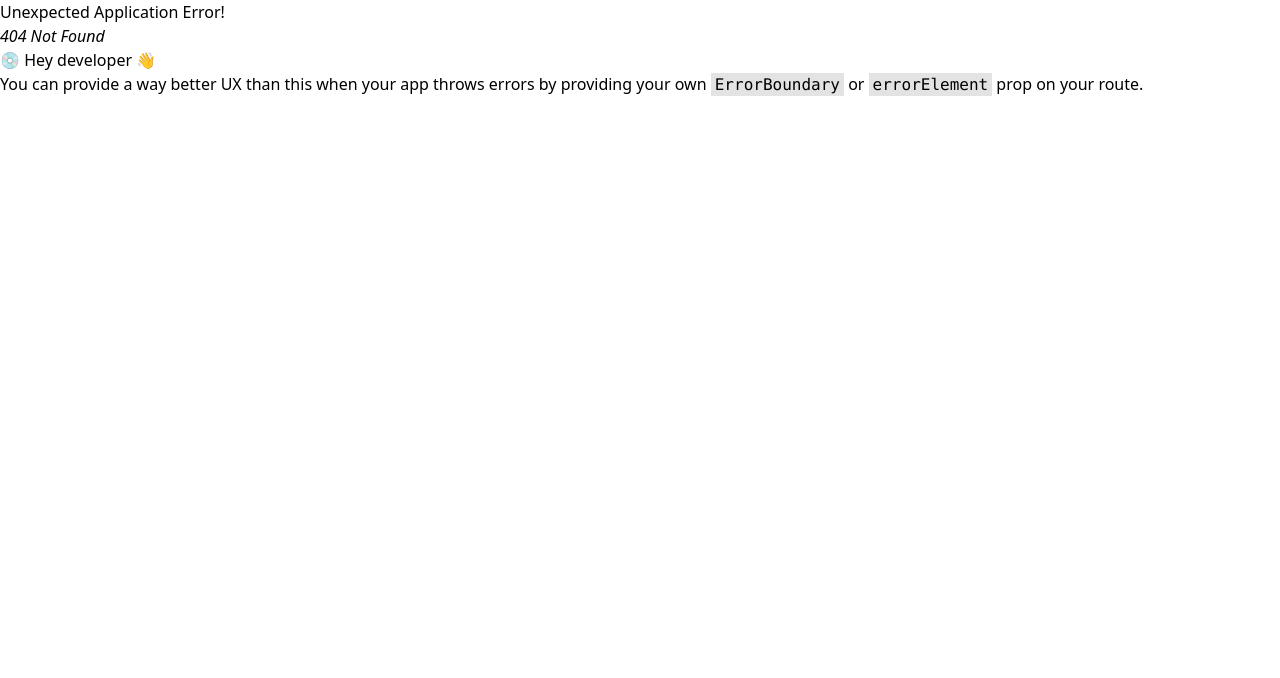
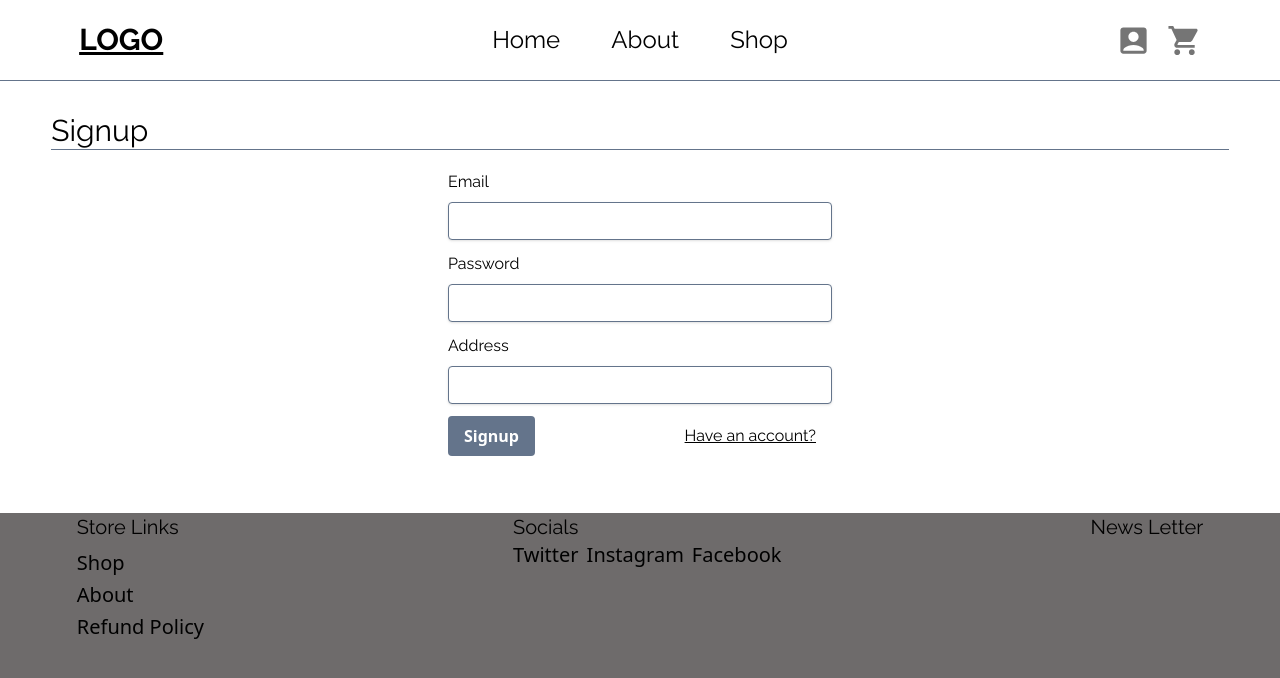
Before and after one commit to muchlogic/ecommerce_store, a React (Vite) app in the folder vite-project/: page /Home/Signup in a window 1280 px wide. Before the commit this address had no page. Shown: the top 678 px of the page. Built offline with nearby package versions, Linux system fonts and the light colour scheme.

Commit message:
Form overhaul for login, signup, chaning password
Addition of img type to product records for mongodb

Changes to cart to fetch user db cart now instead of using local cart if user is signed in

```diff
--- a/vite-project/src/routes/Checkout/Cart.jsx
+++ b/vite-project/src/routes/Checkout/Cart.jsx
@@ -5,18 +5,43 @@ import { useOutletContext } from "react-router-dom";
 function Cart({}) {
   // const [cart, setCart] = useState([]);
   const [total, setTotal] = useState(0);
-  const [cart, setCart] = useOutletContext();
+  const [cart, setCart, user, setUser, refreshToken, setRefreshToken] =
+    useOutletContext();
 
+  useEffect(
+    () => {
+      // fetch users cart from db to display
+      if (user) {
+        fetch(`https://localhost:3000/users/get-cart`, {
+          method: "GET",
+          headers: {
+            "Content-Type": "application/json",
+            Authorization: `Bearer ${user}`,
+          },
+        })
+          .then((response) => {
+            let status_code = response.status; // examine status code
+            return response.json();
+          })
+          .then((data) => {
+            console.log(data);
+            setCart(data);
+          })
+          .catch((error) => {
+            console.error(error);
+          });
+      }
+    },
+    [user],
+    []
+  );
+  // get cart subtotal
   useEffect(() => {
-    // make fetch to using all ids to get names, imgs, etc to display
-    // setCart(JSON.parse(localStorage.getItem("cart")));
-
     let sum = 0;
     if (cart != null) {
       cart.forEach((item) => (sum += item.amount * item.price));
+      setTotal(sum);
     }
-
-    setTotal(sum);
   }, [cart]);
 
   const removeFromCart = (product) => {
@@ -40,9 +65,11 @@ function Cart({}) {
 
   return (
     <>
-      <div className="min-h-[400px] mx-[6vw] my-[2vh] w-[88vw]">
-        <h1 className="text-2xl">Shopping Cart</h1>
-        {cart != null ? (
+      <div className="min-h-[400px] mx-[4vw] my-[2vh]">
+        <h1 className="text-3xl border-b-[0.5px] border-slate-500 w-full">
+          Shopping Cart
+        </h1>
+        {cart.length > 0 ? (
           <>
             <ul className="relative text-xl">
               {cart.map((item) => {
@@ -78,7 +105,7 @@ function Cart({}) {
             </div>
           </>
         ) : (
-          <p>carts empty boi</p>
+          <h1 className="text-xl mt-5">Your cart is empty</h1>
         )}
       </div>
     </>
--- a/vite-project/src/routes/Home.jsx
+++ b/vite-project/src/routes/Home.jsx
@@ -28,7 +28,10 @@ function Home() {
       setRefreshToken(location.state.refresh);
       tempUser = location.state.user;
       console.log("using login info");
-    } else if (localStorage.getItem("user") != "undefined") {
+    } else if (
+      localStorage.getItem("user") != "undefined" &&
+      localStorage.getItem("refresh") != "undefined"
+    ) {
       // if user did not login but thier data remains in local storage then set user using that
       setUser(JSON.parse(localStorage.getItem("user")));
       setRefreshToken(JSON.parse(localStorage.getItem("refresh")));
@@ -63,6 +66,7 @@ function Home() {
     // do nothing
   }, [0]);
 
+  // overhead for cart when changed
   useEffect(() => {
     // if cart is non-empty update cart in local storage and db
     // console.log(cart);
@@ -133,7 +137,10 @@ function Home() {
             </ul>
           </div>
           <div className="flex z-20 justify-center w-[140px]">
-            <Link to={user ? "/Home/Profile" : "/Login"} state={{ user: user }}>
+            <Link
+              to={user ? "/Home/Profile" : "/Home/Login"}
+              state={{ user: user }}
+            >
               <IconButton>
                 <AccountBoxIcon fontSize="large" />
               </IconButton>
--- a/vite-project/src/routes/User/ChangePassword.jsx
+++ b/vite-project/src/routes/User/ChangePassword.jsx
@@ -78,26 +78,46 @@ function ChangePassword() {
 
   return (
     <>
+      <div className="flex flex-col mx-[4vw] mt-[4vh] h-[50vh] items-center">
+        <h1 className="text-3xl border-b-[0.5px] border-slate-500 w-full">
+          Change Password
+        </h1>
+        <form className="flex flex-col h-fit w-[30vw] min-w-[350px] mt-5">
           <div>
-        <h1>Change Password</h1>
-        <form>
-          <label className="label">New Password</label>
+            {" "}
+            <label className="label block mb-2">
+              <h1>New Password</h1>
+            </label>
             <input
+              className="shadow appearance-none border border-slate-500 rounded w-full py-2 px-3 text-gray-700 mb-3 leading-tight focus:outline-none focus:shadow-outline"
               onChange={handleNewPassword}
               value={newPassword}
               type="password"
             />
+          </div>
 
-          <label className="label">Confirm Password</label>
+          <div>
+            {" "}
+            <label className="label block mb-2">
+              <h1>Confirm Password</h1>
+            </label>
             <input
+              className="shadow appearance-none border border-slate-500 rounded w-full py-2 px-3 text-gray-700 mb-3 leading-tight focus:outline-none focus:shadow-outline"
               onChange={handleConfirmPassword}
               value={confirmPassword}
               type="password"
             />
+          </div>
 
-          <button onClick={handleSubmit} className="btn" type="submit">
+          <div>
+            <button
+              className="btn bg-slate-500 hover:bg-slate-700 text-white font-bold py-2 px-4 rounded focus:outline-none focus:shadow-outline"
+              onClick={handleSubmit}
+              type="submit"
+            >
               Submit
             </button>
+          </div>
         </form>
       </div>
     </>
--- a/vite-project/src/routes/User/Login.jsx
+++ b/vite-project/src/routes/User/Login.jsx
@@ -1,5 +1,5 @@
 import { useState } from "react";
-import { useNavigate } from "react-router-dom";
+import { Link, useNavigate } from "react-router-dom";
 
 function Login() {
   const [email, setEmail] = useState("");
@@ -39,7 +39,7 @@ function Login() {
             // send user to login page after sigining up
             if (data) {
               console.log("successfully logged in ");
-              navigate("../home", {
+              navigate("..", {
                 relative: "path",
                 state: { user: data.accessToken, refresh: data.refreshToken },
               });
@@ -59,18 +59,49 @@ function Login() {
 
   return (
     <>
-      <div>
-        <h1>Login</h1>
-        <form>
-          <label className="label">Email</label>
-          <input onChange={handleEmail} value={email} type="text" />
+      <div className="flex flex-col mx-[4vw] mt-[4vh] h-[50vh] items-center">
+        <h1 className="text-3xl border-b-[0.5px] border-slate-500 w-full">
+          Login
+        </h1>
+        <form className="flex flex-col h-fit w-[30vw] min-w-[350px] mt-5">
+          <div>
+            {" "}
+            <label className="label block mb-2">
+              <h1>Email</h1>
+            </label>
+            <input
+              className="shadow appearance-none border border-slate-500 rounded w-full py-2 px-3 text-gray-700 mb-3 leading-tight focus:outline-none focus:shadow-outline"
+              onChange={handleEmail}
+              value={email}
+              type="text"
+            />
+          </div>
 
-          <label className="label">Password</label>
-          <input onChange={handlePassword} value={password} type="password" />
+          <div>
+            {" "}
+            <label className="label block mb-2">
+              <h1>Password</h1>
+            </label>
+            <input
+              className="shadow appearance-none border border-slate-500 rounded w-full py-2 px-3 text-gray-700 mb-3 leading-tight focus:outline-none focus:shadow-outline"
+              onChange={handlePassword}
+              value={password}
+              type="password"
+            />
+          </div>
 
-          <button onClick={handleSubmit} className="btn" type="submit">
-            Submit
-          </button>
+          <div className="flex w-full justify-between">
+            <button
+              className="btn bg-slate-500 hover:bg-slate-700 text-white font-bold py-2 px-4 rounded focus:outline-none focus:shadow-outline"
+              onClick={handleSubmit}
+              type="submit"
+            >
+              Login
+            </button>
+            <Link to="/Home/Signup">
+              <h1 className="my-2 mx-4 underline">Don't have an account?</h1>
+            </Link>
+          </div>
         </form>
       </div>
     </>
--- a/vite-project/src/routes/User/Signup.jsx
+++ b/vite-project/src/routes/User/Signup.jsx
@@ -1,5 +1,5 @@
 import { useState } from "react";
-import { useNavigate } from "react-router-dom";
+import { useNavigate, Link } from "react-router-dom";
 
 function Signup() {
   const [email, setEmail] = useState("");
@@ -47,7 +47,7 @@ function Signup() {
           // check status code, and make changes to client to inform (use modal?)
           if (status_code == 200) {
             // send user to login page after sigining up
-            navigate("../Login", { relative: "path" });
+            navigate("./Home/Login", { relative: "path" });
           } else if (status_code === 409) {
             // the email they used to sign up is already in use
             console.log("email in use");
@@ -67,21 +67,59 @@ function Signup() {
 
   return (
     <>
-      <div>
-        <h1>Sign Up</h1>
-        <form>
-          <label className="label">Email</label>
-          <input onChange={handleEmail} value={email} type="text" />
+      <div className="flex flex-col mx-[4vw] mt-[4vh] h-[50vh] items-center">
+        <h1 className="text-3xl border-b-[0.5px] border-slate-500 w-full">
+          Signup
+        </h1>
+        <form className="flex flex-col h-fit w-[30vw] min-w-[350px] mt-5">
+          <div>
+            <label className="label block mb-2">
+              <h1>Email</h1>
+            </label>
+            <input
+              className="shadow appearance-none border border-slate-500 rounded w-full py-2 px-3 text-gray-700 mb-3 leading-tight focus:outline-none focus:shadow-outline"
+              onChange={handleEmail}
+              value={email}
+              type="text"
+            />
+          </div>
 
-          <label className="label">Password</label>
-          <input onChange={handlePassword} value={password} type="password" />
+          <div>
+            <label className="label block mb-2">
+              <h1>Password</h1>
+            </label>
+            <input
+              className="shadow appearance-none border border-slate-500 rounded w-full py-2 px-3 text-gray-700 mb-3 leading-tight focus:outline-none focus:shadow-outline"
+              onChange={handlePassword}
+              value={password}
+              type="password"
+            />
+          </div>
 
-          <label className="label">Address</label>
-          <input onChange={handleAddress} value={address} type="text" />
+          <div>
+            <label className="label block mb-2">
+              <h1>Address</h1>
+            </label>
+            <input
+              className="shadow appearance-none border border-slate-500 rounded w-full py-2 px-3 text-gray-700 mb-3 leading-tight focus:outline-none focus:shadow-outline"
+              onChange={handleAddress}
+              value={address}
+              type="text"
+            />
+          </div>
 
-          <button onClick={handleSubmit} className="btn" type="submit">
-            Submit
-          </button>
+          <div className="flex w-full justify-between">
+            <button
+              className="btn bg-slate-500 hover:bg-slate-700 text-white font-bold py-2 px-4 rounded focus:outline-none focus:shadow-outline"
+              onClick={handleSubmit}
+              type="submit"
+            >
+              Signup
+            </button>
+            <Link to="/Home/Login">
+              <h1 className="my-2 mx-4 underline">Have an account?</h1>
+            </Link>
+          </div>
         </form>
       </div>
     </>
```
Also changed, not shown: vite-project/src/main.jsx (+8 -8 lines), 2 other files (tests, documents, lock files or other folders). Lines whose indentation alone changed are shown as unchanged.
